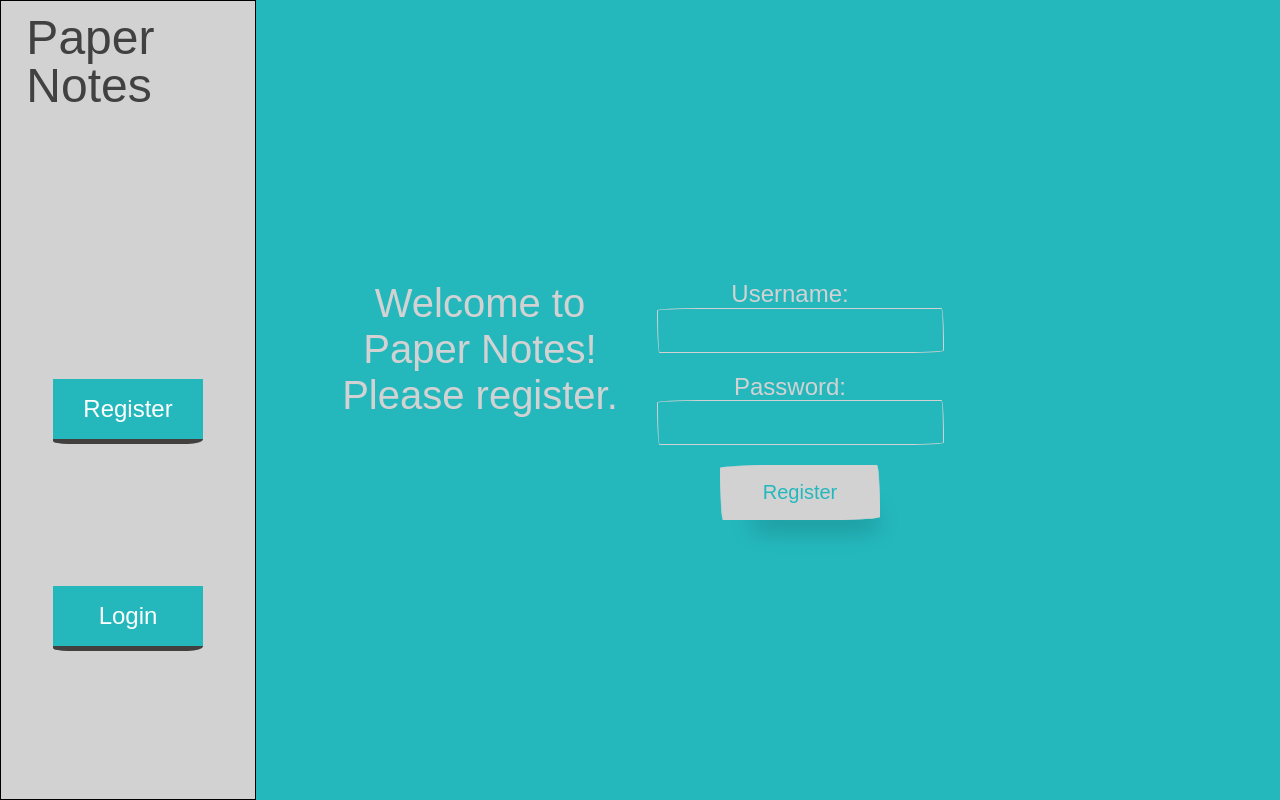
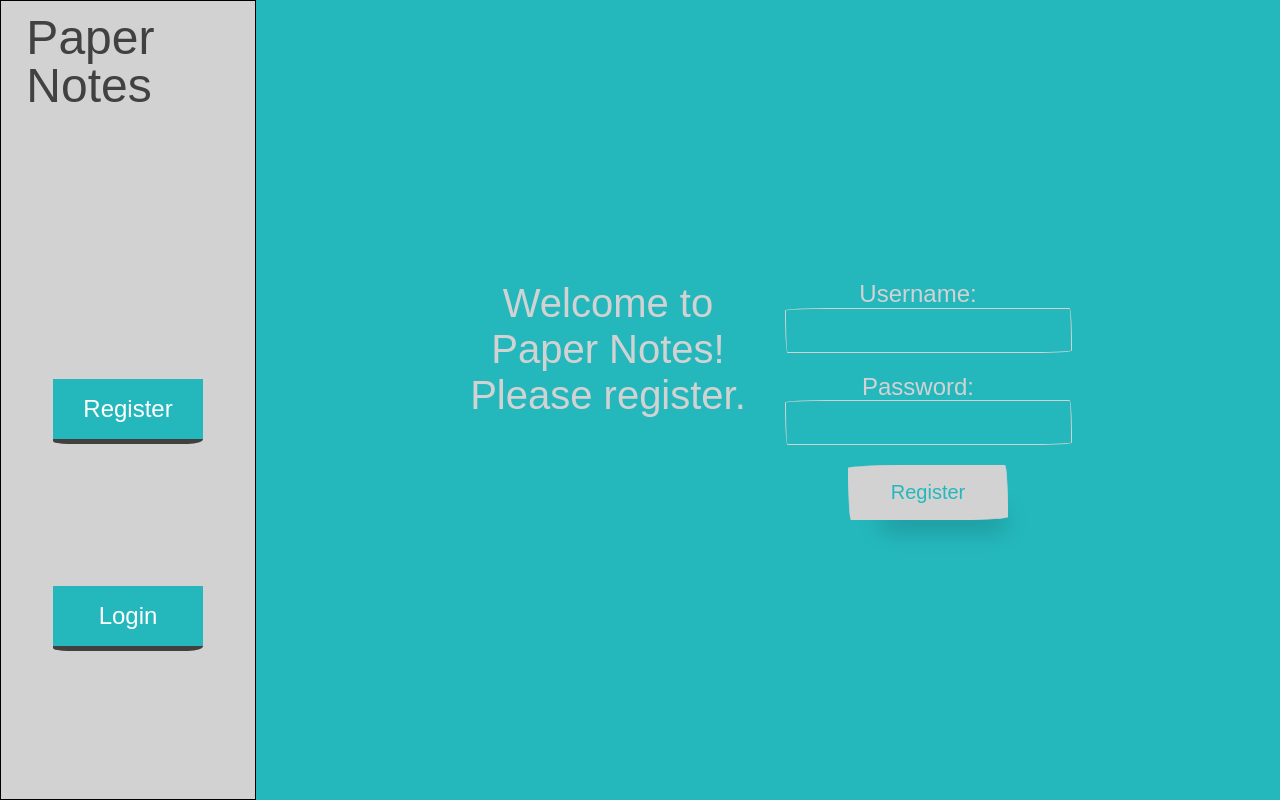
Before and after one commit to AM-Myrick/PaperCSS-FEPW, a React (Create React App) app: page / in a window 1280 px wide. Built offline with nearby package versions, Linux system fonts and the light colour scheme; a web font is replaced by a local one.

Commit message:
adds margin at desktop size to login & register

```diff
--- a/src/Views/Login.css
+++ b/src/Views/Login.css
@@ -50,3 +50,9 @@
         margin: 0;
     }
 }
+
+@media (min-width: 1000px) {
+    .login h3 {
+        margin-left: 20%;
+    }
+}
--- a/src/Views/Register.css
+++ b/src/Views/Register.css
@@ -50,3 +50,9 @@
         margin: 0;
     }
 }
+
+@media (min-width: 1000px) {
+    .register h3 {
+        margin-left: 20%;
+    }
+}
```
